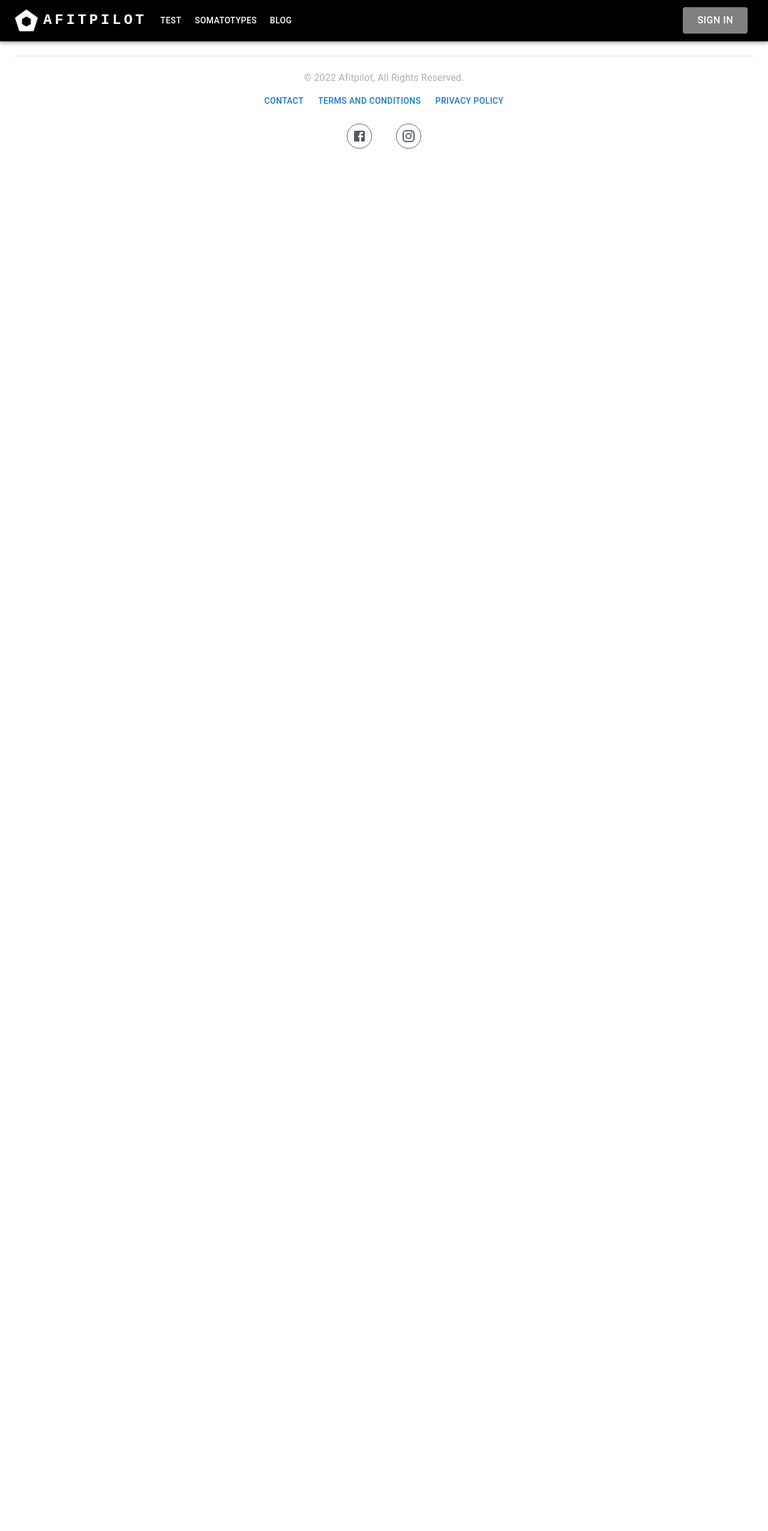
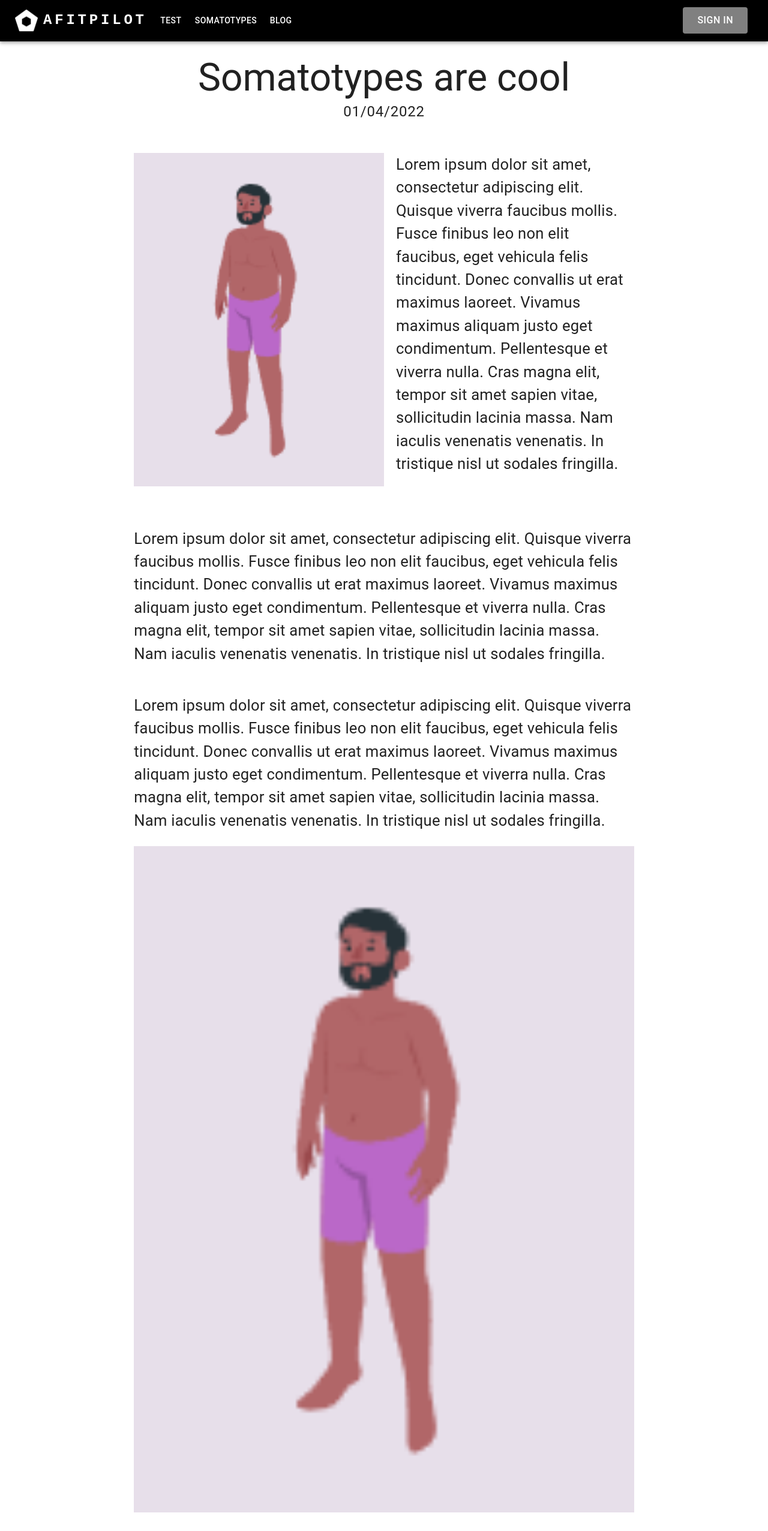
Before and after one commit to walter-clayton/afitpilot-somatotype, a React (Create React App) app in the folder client/: page /Blog/1 in a window 1280 px wide. Shown: the top 2553 px of the page at 60% size. Before the commit the page ends 800 px from the top, so only its background shows below. Built offline with nearby package versions, Linux system fonts and the light colour scheme.

Commit message:
Add CTA buttons to blog articles - Add blog article page individual id

```diff
--- a/client/src/App.tsx
+++ b/client/src/App.tsx
@@ -20,6 +20,7 @@ import TestPage from "./components/TestPage";
 import BlogPage from "./components/BlogPage";
 import Home from "./components/HomePage";
 import FooterCTA from "./components/CTA/FooterCTA";
+import BlogArticlePage from "./components/BlogArticlePage";
 
 export interface ISomatotype {
   endomorphy?: number | undefined;
@@ -136,15 +137,8 @@ function App() {
             />
           }
         />
-        <Route
-          path="/Blog"
-          element={
-            <BlogPage
-              openBlogArticleModal={openBlogArticleModal}
-              setOpenBlogArticleModal={setOpenBlogArticleModal}
-            />
-          }
-        />
+        <Route path="/Blog" element={<BlogPage />} />
+        <Route path="/Blog/:idBlog" element={<BlogArticlePage />} />
         <Route path="/Balanced-endomorph" element={<BalancedEndomorph />} />
         <Route
           path="/Profile"
--- a/client/src/components/BlogArticlePage.tsx
+++ b/client/src/components/BlogArticlePage.tsx
@@ -5,11 +5,14 @@ import {
   ImageList,
   ImageListItem,
   ImageListItemBar,
+  Link,
   Typography,
   useMediaQuery,
 } from "@mui/material";
 import { Box } from "@mui/system";
 import React, { FC, useEffect, useState } from "react";
+import { useNavigate, useParams } from "react-router-dom";
+import { getAllBlogContents, IBlogContent } from "./BlogContent";
 import { IBlogCardInfos } from "./BlogPage";
 
 interface IBlogArticlePage {
@@ -18,27 +21,51 @@ interface IBlogArticlePage {
 }
 
 const BlogArticlePage: FC<IBlogArticlePage> = (props) => {
-  let objectFitMethod: string = "";
-  if (props.blogCardInfos?.BlogCardImg?.imageFitMethod != null) {
-    objectFitMethod = props.blogCardInfos.BlogCardImg?.imageFitMethod;
-  } else {
-    objectFitMethod = "cover";
-  }
-
   const xxs = useMediaQuery("(max-width:450px)");
 
+  let navigate = useNavigate();
+
+  const { idBlog } = useParams();
+
   const [finalLayout, setFinalLayout] = useState<any[]>([]);
+  const [blogCardInfo, setBlogCardInfo] = useState<IBlogContent | undefined>(
+    undefined
+  );
+
+  const [allBlogContent, setAllBlogContent] = useState<IBlogContent[]>([]);
+
+  const [noBlogFound, setNoBlogFound] = useState<boolean>(false);
 
   useEffect(() => {
-    let arrayTemp: any[] = [...finalLayout];
-    // console.log(arrayTemp);
+    setAllBlogContent(getAllBlogContents());
+  }, []);
+
+  useEffect(() => {
+    if (allBlogContent.length > 0) {
+      if (isNaN(Number(idBlog)!)) {
+        setNoBlogFound(true);
+      } else if (
+        Number(idBlog) < 0 ||
+        Number(idBlog) >= allBlogContent.length
+      ) {
+        setNoBlogFound(true);
+      } else {
+        setNoBlogFound(false);
+        setBlogCardInfo(allBlogContent[Number(idBlog)]);
+      }
+    }
+  }, [allBlogContent]);
+
+  useEffect(() => {
+    let arrayTemp: any[] = [];
 
     let layoutElementCount = 0;
     let textCount = 0;
     let imageCount = 0;
     let textWithImageCount = 0;
+    let buttonCount = 0;
 
-    props.blogCardInfos?.BlogLayout?.forEach((layoutElement) => {
+    blogCardInfo?.layout?.forEach((layoutElement) => {
       if (layoutElement === "text") {
         arrayTemp.push(getBlogText(textCount, layoutElementCount));
         textCount++;
@@ -56,10 +83,15 @@ const BlogArticlePage: FC<IBlogArticlePage> = (props) => {
         textWithImageCount++;
         layoutElementCount++;
       }
+      if (layoutElement === "button") {
+        arrayTemp.push(getBlogCTAButton(buttonCount, layoutElementCount));
+        buttonCount++;
+        layoutElementCount++;
+      }
     });
 
     setFinalLayout(arrayTemp);
-  }, []);
+  }, [blogCardInfo]);
 
   const getBlogText = (index: number, layoutIndex: number) => {
     const blogText = (
@@ -77,7 +109,7 @@ const BlogArticlePage: FC<IBlogArticlePage> = (props) => {
               fontSize: { xs: "100%", sm: "130%", md: "160%" },
             }}
           >
-            {props.blogCardInfos?.BlogTexts![index]}
+            {blogCardInfo?.texts![index]}
           </Typography>
         </Grid>
       </Grid>
@@ -114,18 +146,18 @@ const BlogArticlePage: FC<IBlogArticlePage> = (props) => {
               width: "100%",
             }}
           >
-            {props.blogCardInfos?.BlogImages![index] &&
-              props.blogCardInfos?.BlogImages![index].imageSrc && (
+            {blogCardInfo?.images![index] &&
+              blogCardInfo?.images![index].imageSrc && (
                 <CardMedia
                   component="img"
-                  image={props.blogCardInfos?.BlogImages![index].imageSrc}
+                  image={blogCardInfo?.images![index].imageSrc}
                   alt={""}
                 />
               )}
-            {props.blogCardInfos?.BlogImages![index] &&
-              props.blogCardInfos?.BlogImages![index].imageHasCaption && (
+            {blogCardInfo?.images![index] &&
+              blogCardInfo?.images![index].imageHasCaption && (
                 <Typography variant="caption">
-                  {props.blogCardInfos?.BlogImages![index].imageCaption}
+                  {blogCardInfo?.images![index].imageCaption}
                 </Typography>
               )}
           </Grid>
@@ -153,19 +185,19 @@ const BlogArticlePage: FC<IBlogArticlePage> = (props) => {
           >
             <CardMedia
               component="img"
-              image={props.blogCardInfos?.BlogTextsWithImages![index].image}
+              image={blogCardInfo?.textsWithImages![index].image}
               alt={""}
               sx={{
                 marginLeft:
-                  props.blogCardInfos?.BlogTextsWithImages![index]
-                    .imagePosition! === "right"
+                  blogCardInfo?.textsWithImages![index].imagePosition! ===
+                  "right"
                     ? xxs
                       ? "0"
                       : "20px"
                     : "0",
                 marginRight:
-                  props.blogCardInfos?.BlogTextsWithImages![index]
-                    .imagePosition! === "left"
+                  blogCardInfo?.textsWithImages![index].imagePosition! ===
+                  "left"
                     ? xxs
                       ? "0"
                       : "20px"
@@ -174,17 +206,60 @@ const BlogArticlePage: FC<IBlogArticlePage> = (props) => {
                 marginBottom: xxs ? "0" : "20px",
                 float: xxs
                   ? "none"
-                  : props.blogCardInfos?.BlogTextsWithImages![index]
-                      .imagePosition!,
+                  : blogCardInfo?.textsWithImages![index].imagePosition!,
                 width: xxs ? "100%" : "50%",
               }}
             />
-            {props.blogCardInfos?.BlogTextsWithImages![index].text}
+            {blogCardInfo?.textsWithImages![index].text}
           </Typography>
         </Grid>
       </Grid>
     );
     return blogTextWithImage;
+  };
+
+  const getBlogCTAButton = (index: number, layoutIndex: number) => {
+    const blogCTABtn = (
+      <Grid
+        item
+        my={3}
+        xs={12}
+        md={8}
+        alignSelf={blogCardInfo?.callToActionButtons![index].buttonPosition}
+        key={layoutIndex}
+      >
+        <Grid
+          container
+          sx={{
+            width: "100%",
+            display: "flex",
+          }}
+        >
+          {blogCardInfo?.callToActionButtons![index].isExternalLink ? (
+            <Button
+              variant={blogCardInfo?.callToActionButtons![index].buttonStyle}
+              color={blogCardInfo?.callToActionButtons![index].buttonColor}
+              href={blogCardInfo?.callToActionButtons![index].buttonLink!}
+              target="_blank"
+            >
+              {blogCardInfo?.callToActionButtons![index].buttonText}
+            </Button>
+          ) : (
+            <Button
+              variant={blogCardInfo?.callToActionButtons![index].buttonStyle}
+              color={blogCardInfo?.callToActionButtons![index].buttonColor}
+              onClick={() => {
+                navigate(blogCardInfo?.callToActionButtons![index].buttonLink!);
+                window.scrollTo(0, 0);
+              }}
+            >
+              {blogCardInfo?.callToActionButtons![index].buttonText}
+            </Button>
+          )}
+        </Grid>
+      </Grid>
+    );
+    return blogCTABtn;
   };
 
   return (
@@ -198,6 +273,28 @@ const BlogArticlePage: FC<IBlogArticlePage> = (props) => {
       }}
       width={"100%"}
     >
+      {noBlogFound ? (
+        <Grid
+          item
+          m={3}
+          xs={12}
+          md={8}
+          lg={6}
+          alignSelf={"center"}
+          textAlign={"center"}
+        >
+          <Typography
+            variant="h3"
+            my={20}
+            sx={{
+              width: "100%",
+              fontSize: { xs: "230%", sm: "320%", md: "400%" },
+            }}
+          >
+            No blog found ! :(
+          </Typography>
+        </Grid>
+      ) : (
         <Grid
           item
           m={3}
@@ -214,7 +311,7 @@ const BlogArticlePage: FC<IBlogArticlePage> = (props) => {
               fontSize: { xs: "230%", sm: "320%", md: "400%" },
             }}
           >
-          {props.blogCardInfos?.BlogTitle}
+            {blogCardInfo?.title}
           </Typography>
           <Typography
             variant="caption"
@@ -223,11 +320,12 @@ const BlogArticlePage: FC<IBlogArticlePage> = (props) => {
               fontSize: { xs: "75%", sm: "120%", md: "150%" },
             }}
           >
-          {props.blogCardInfos?.BlogDate}
+            {blogCardInfo?.date}
           </Typography>
         </Grid>
+      )}
 
-      {finalLayout.length > 0 ? finalLayout : null}
+      {finalLayout.length > 0 && !noBlogFound ? finalLayout : null}
 
       <Grid item m={3} xs={12} md={8} lg={6} alignSelf={"center"}>
         <Button
@@ -235,11 +333,11 @@ const BlogArticlePage: FC<IBlogArticlePage> = (props) => {
           variant="contained"
           size="large"
           onClick={() => {
-            props.setOpenBlogArticleModal!(false);
+            navigate("/Blog");
             window.scrollTo(0, 0);
           }}
         >
-          GO BACK
+          Check All Blogs
         </Button>
       </Grid>
     </Grid>
--- a/client/src/components/BlogCard.tsx
+++ b/client/src/components/BlogCard.tsx
@@ -7,14 +7,16 @@ import {
   Typography,
 } from "@mui/material";
 import React, { FC } from "react";
+import { useNavigate } from "react-router-dom";
 import { IBlogCardInfos } from "./BlogPage";
 interface IBlogCard {
+  index?: number;
   blogCard?: IBlogCardInfos;
-  setOpenBlogArticleModal?: (openModal: boolean) => void;
-  setSelectedBlogCard?: (selectedBlogCard: IBlogCardInfos) => void;
 }
 
 const BlogCard: FC<IBlogCard> = (props) => {
+  let navigate = useNavigate();
+
   let objectFitMethod: string = "";
   if (props.blogCard?.BlogCardImg?.imageFitMethod != null) {
     objectFitMethod = props.blogCard.BlogCardImg?.imageFitMethod;
@@ -22,9 +24,8 @@ const BlogCard: FC<IBlogCard> = (props) => {
     objectFitMethod = "cover";
   }
 
-  const handleClickLearnMore = () => {
-    props.setSelectedBlogCard!(props.blogCard!);
-    props.setOpenBlogArticleModal!(true);
+  const handleClickLearnMore = (index: number) => {
+    navigate(`/Blog/${index}`);
     window.scrollTo(0, 0);
   };
 
@@ -57,7 +58,7 @@ const BlogCard: FC<IBlogCard> = (props) => {
         <Button
           size="small"
           onClick={() => {
-            handleClickLearnMore();
+            handleClickLearnMore(props.index!);
           }}
         >
           Learn More
```
Also changed, not shown: client/src/components/BlogContent.ts (+48 -1 lines), client/src/components/BlogPage.tsx (+7 -20 lines). Lines whose indentation alone changed are shown as unchanged.
